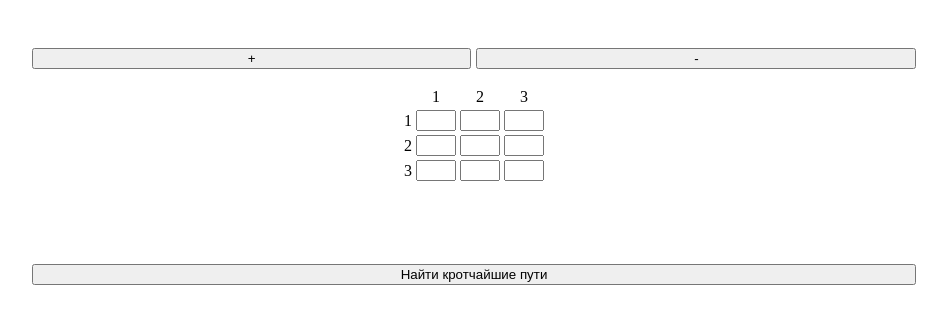
After one commit to MicroMolekula/system_analys, a PHP site: page /lab4/lr4.html in a window 1280 px wide. The commit adds this page. Shown: the top 324 px of the page, without its empty margins (166-1113 px from the left). Run offline with PHP 8.4, Linux system fonts and the light colour scheme.

Commit message:
add input in lab4

```diff
--- a/app/index.php
+++ b/app/index.php
@@ -17,6 +17,7 @@
         <a href="lab1/lr1.php">Лабораторная работа №1</a>
         <a href="lab2/lr2.php">Лабораторная работа №2</a>
         <a href="lab3/lr3.php">Лабораторная работа №3</a>
+        <a href="lab4/lr4.html">Лабораторная работа №4</a>
     </div>
 </body>
 </html>
--- /dev/null
+++ b/app/lab4/lr4.html
@@ -0,0 +1,82 @@
+<!DOCTYPE html>
+<html lang="ru">
+<head>
+    <meta charset="UTF-8">
+    <meta name="viewport" content="width=device-width, initial-scale=1.0">
+    <title>ЛР4</title>
+    <link rel="stylesheet" href="style.css">
+</head>
+<body>
+    <main>
+        <div class="btns">
+            <button id="add">+</button>
+            <button id="delete">-</button>
+        </div>
+        <div class="matrix">
+            <table id="matrixD">
+                <tbody>
+                    <tr id="htop">
+                        <td class="htop">
+                        </td>
+                        <td class="htop">
+                            1
+                        </td>
+                        <td class="htop">
+                            2
+                        </td>
+                        <td class="htop">
+                            3
+                        </td>
+                    </tr>
+                    <tr id="r1">
+                        <td>
+                            1
+                        </td>
+                        <td>
+                            <input id="1_1" type="text">
+                        </td>
+                        <td>
+                            <input id="1_2" type="text">
+                        </td>
+                        <td>
+                            <input id="1_3" type="text">
+                        </td>
+                    </tr>
+                    <tr id="r2">
+                        <td>
+                            2
+                        </td>
+                        <td>
+                            <input id="2_1" type="text">
+                        </td>
+                        <td>
+                            <input id="2_2" type="text">
+                        </td>
+                        <td>
+                            <input id="2_3" type="text">
+                        </td>
+                    </tr>
+                    <tr id="r3">
+                        <td>
+                            3
+                        </td>
+                        <td>
+                            <input id="3_1" type="text">
+                        </td>
+                        <td>
+                            <input id="3_2" type="text">
+                        </td>
+                        <td>
+                            <input id="3_3" type="text">
+                        </td>
+                    </tr>
+                </tbody>
+            </table>
+        </div>
+        <div class="mainBtns">
+            <button id="btnMain">Найти кротчайшие пути</button>
+        </div>
+    </main>
+    <script src="script.js"></script>
+</body>
+</html>
--- /dev/null
+++ b/app/lab4/script.js
@@ -0,0 +1,55 @@
+const btnAdd = document.getElementById("add");
+const btnDelete = document.getElementById("delete");
+let matrix = document.getElementById("matrixD");
+let size = 3;
+let D = [];
+
+btnAdd.addEventListener("click", function() {
+    size += 1;
+    console.log(matrix.childNodes[1].childNodes);
+    matrix.childNodes[1].childNodes.forEach(function(el){
+        if(el.nodeName !== '#text' && el.id !== "htop"){
+            let td = document.createElement("td");
+            let input = document.createElement("input");
+            input.type = "text";
+            input.id = `${el.id[1]}_${size}`;
+            td.appendChild(input);
+            el.appendChild(td);
+        }
+        if(el.id === "htop"){
+            let td = document.createElement("td");
+            td.className = "htop";
+            td.textContent = `${size}`;
+            el.appendChild(td);
+        }
+    });
+    let tmp = document.createElement("tr");
+    tmp.id = `r${size}`;
+    let tdIndex = document.createElement("td");
+    tdIndex.textContent = `${size}`;
+    tmp.appendChild(tdIndex);
+    for (let i = 1; i <= size; i++){
+        let tdV = document.createElement("td");
+        let inputV = document.createElement("input");
+        inputV.type = "text";
+        inputV.id = `${size}_${i}`;
+        tdV.appendChild(inputV);
+        tmp.appendChild(tdV);
+    }
+    Array.from(matrix.childNodes)[1].appendChild(tmp);
+});
+
+btnMain.addEventListener("click", function(){
+    matrix = document.getElementById("matrixD");
+    D = [];
+    matrix.childNodes[1].childNodes.forEach(function(el){
+        if(el.nodeName !== '#text' && el.id !== "htop"){
+            let tmp = [];
+            for(let i = 1; i < el.children.length; i++){
+                tmp.push(Number(el.children[i].children[0].value));
+            }
+            D.push(tmp);
+        }
+    });
+    console.log(D);
+});
--- /dev/null
+++ b/app/lab4/style.css
@@ -0,0 +1,38 @@
+main {
+    margin-top: 3rem;
+    width: 70%;
+    margin-inline: auto;
+}
+
+.btns {
+    width: 100%;
+    display: flex;
+    flex-direction: row;
+    gap: 5px;
+}
+
+.btns button {
+    width: 100%;
+}
+
+input {
+    width: 2rem;
+}
+
+table {
+    margin-top: 1rem;
+    margin-inline: auto;
+}
+
+.htop {
+    text-align: center;
+}
+
+table input {
+    text-align: center;
+}
+
+#btnMain {
+    width: 100%;
+    margin-top: 5rem;
+}
```
